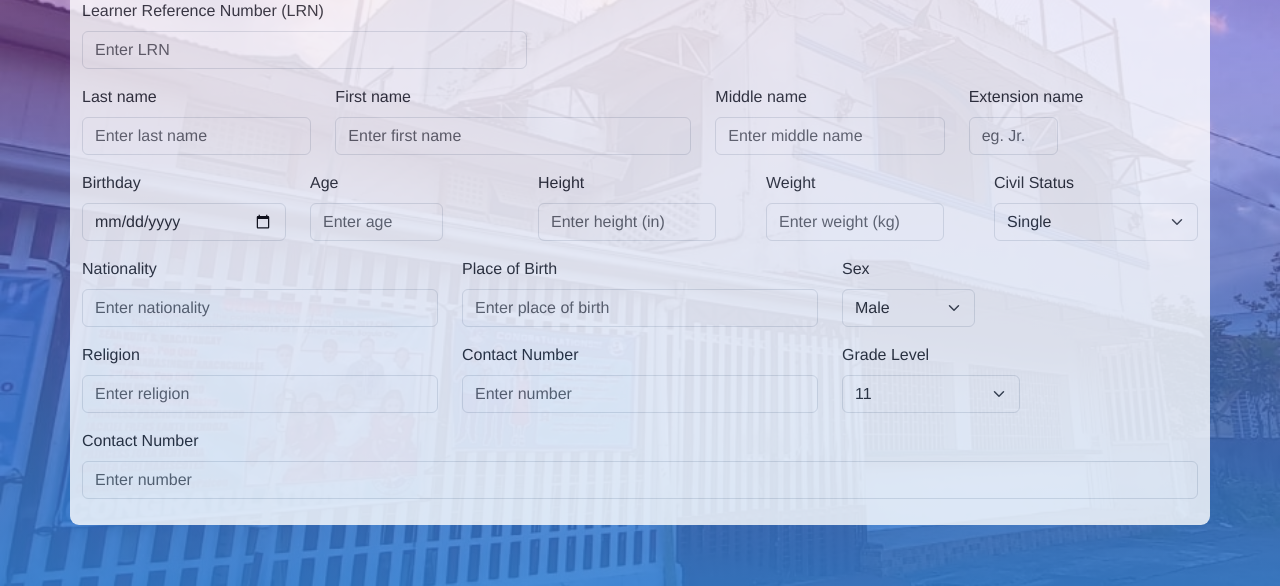
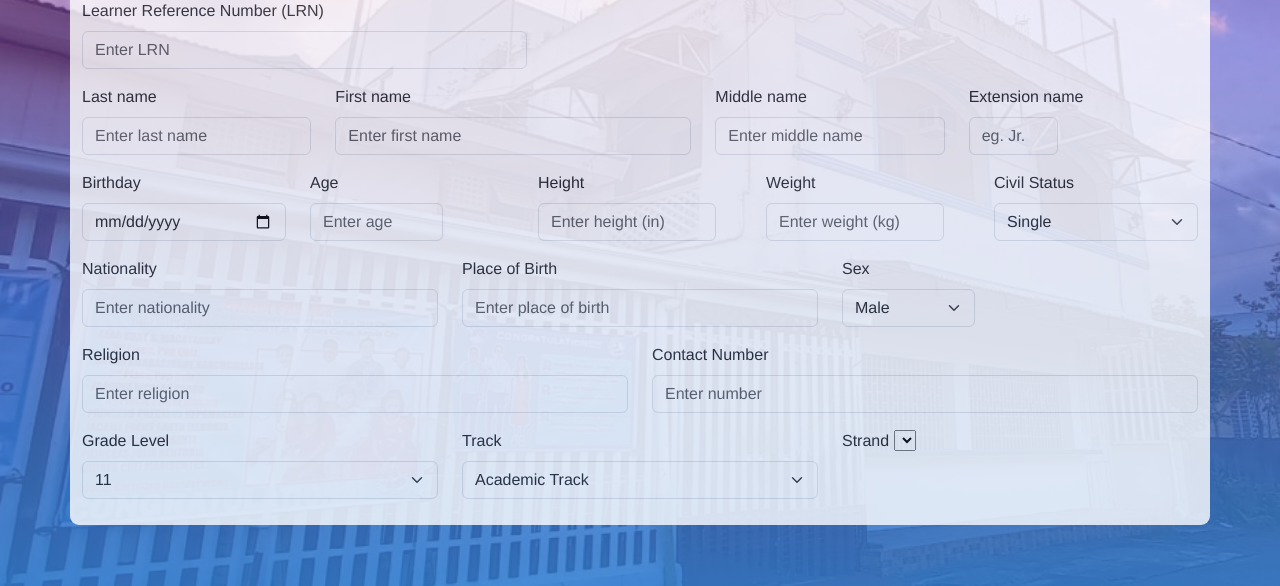
Before and after one commit to cz-flour/enrollment, a PHP site: page /eform.php in a window 1280 px wide. Shown: the part 214-800 px from the top of the page. Run offline with PHP 8.4, Linux system fonts and the light colour scheme; lists and menus that the app fills with data are empty; some libraries are stand-ins or nearby versions.

Commit message:
Add files via upload

```diff
--- a/eform.php
+++ b/eform.php
@@ -155,19 +155,27 @@
         <label class="form-label">Contact Number</label>
             <input type="number" class="form-control" placeholder="Enter number" id="contact" name="contact">
     </div>
+    </div>
+    <div class="row mt-3">
     <div class="col">
         <label class="form-label">Grade Level</label>
-        <select class="form-select" id="grlevel" style="width:20ch;">
+        <select class="form-select" id="grlevel">
             <option>11</option>
             <option>12</option>
         </select>
     </div>
+    <div class="col">
+        <label class="form-label">Track</label>
+        <select class="form-select" id="track">
+            <option>Academic Track</option>
+            <option>Technical - Vocational Track</option>
+        </select>
     </div>
-    <div class="row mt-3">
     <div class="col">
-        <label class="form-label">Contact Number</label>
-            <input type="number" class="form-control" placeholder="Enter number" id="contact" name="contact">
-    </div>
+        <label class="form-label">Strand</label>
+        <select id="strand">
+        <!-- This will be populated dynamically using JavaScript -->
+    </select>
     </div>
   </div>
         </div>
@@ -175,7 +183,88 @@
 
     </div>
 
+    <script>
+    const trackSelect = document.getElementById('track');
+    const strandSelect = document.getElementById('strand');
+    const provinceSelect = document.getElementById('province');
+    const municipalitySelect = document.getElementById('municipality');
 
+
+    const municipalities = {
+        province_a: [
+            { id: 101, name: 'Municipality 1' },
+            { id: 102, name: 'Municipality 2' }
+        ],
+        province_b: [
+            { id: 103, name: 'Municipality 3' },
+            { id: 104, name: 'Municipality 4' }
+        ]
+    };
+
+    const strands = {
+        academic: [
+            { id: 201, name: 'Strand A' },
+            { id: 202, name: 'Strand B' }
+        ],
+        techvoc: [
+            { id: 301, name: 'Tech-Voc Strand X' },
+            { id: 302, name: 'Tech-Voc Strand Y' }
+        ]
+    };
+
+    trackSelect.addEventListener('change', () => {
+        populateStrands();
+    });
+
+    provinceSelect.addEventListener('change', () => {
+        populateMunicipalities();
+    });
+
+    function populateMunicipalities() {
+        const selectedProvince = provinceSelect.value;
+        const selectedMunicipalities = municipalities[selectedProvince];
+
+        municipalitySelect.innerHTML = '';
+        municipalitySelect.appendChild(createDefaultOption());
+
+        selectedMunicipalities.forEach(municipality => {
+            const option = createOption(municipality.id, municipality.name);
+            municipalitySelect.appendChild(option);
+        });
+
+        populateStrands();
+    }
+
+    function populateStrands() {
+        const selectedTrack = trackSelect.value;
+        const selectedStrands = strands[selectedTrack];
+
+        strandSelect.innerHTML = '';
+        strandSelect.appendChild(createDefaultOption());
+
+        selectedStrands.forEach(strand => {
+            const option = createOption(strand.id, strand.name);
+            strandSelect.appendChild(option);
+        });
+    }
+
+    function createDefaultOption() {
+        const option = document.createElement('option');
+        option.value = '';
+        option.textContent = 'Select an option';
+        return option;
+    }
+
+    function createOption(value, text) {
+        const option = document.createElement('option');
+        option.value = value;
+        option.textContent = text;
+        return option;
+    }
+
+    // Initial population based on the default selected province
+    populateMunicipalities();
+</script>
 
     <script src="./plugins/bootstrap.bundle.min.js"></script>
     <script src="./plugins/bootstrap.min.js"></script>
```
